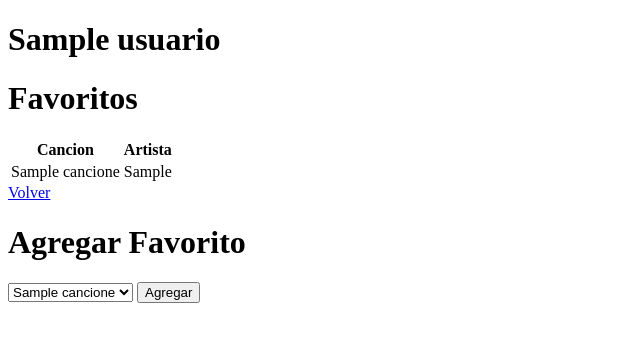
After one commit to Tezk0/practica_canciones, a Flask app: page /usuarios/1 in a window 1280 px wide. The commit adds this page. Shown: the top 342 px of the page, without its empty margins (0-640 px from the left). Run offline with Flask 3, Linux system fonts and the light colour scheme; tables that the repository leaves empty hold one stand-in row (values such as "Sample post").

Commit message:
todo listo(salvo la modularizacion)

```diff
--- a/app.py
+++ b/app.py
@@ -1,5 +1,7 @@
 from flask import Flask, render_template, redirect, session, request, flash
 from usuario import Usuario
+from cancion import Cancion
+from favorito import Favorito
 
 app = Flask(__name__)
 
@@ -42,12 +44,81 @@ def crear():
 
     return redirect("/"), flash("Cuenta creada correctamente", "success")
 
+@app.route("/canciones")
+def canciones():
+    canciones = Cancion.get_all()
+    return render_template("canciones.html", canciones=canciones)
+
+@app.route("/Crear_cancion", methods=['POST'])
+def crear_cancion():
+    titulo = request.form.get('titulo')
+    artista = request.form.get('artista')
+
+    try:
+        cancion_id = Cancion.save({
+            'titulo': titulo,
+            'artista': artista
+        })
+
+        if not cancion_id:
+            flash("No se pudo crear la cancion", "error")
+            return redirect("/canciones")
 
 
+    except ValueError as error:
+        flash(str(error), "error")
+        return redirect("/canciones")
+
+    return redirect("/canciones"), flash("Cancion creada!", "success")
+
+@app.route("/usuarios/<int:user_id>")
+def usuario(user_id):
+    datos = {
+        "id": user_id
+    }
+
+    usuario = Usuario.get_by_id(datos)
+
+    canciones = Cancion.get_all()
+
+    favoritos= Favorito.get_by_usuario_id(user_id)
+
+    return render_template("usuario.html", usuario=usuario, canciones=canciones,favoritos=favoritos)
+
+@app.route("/Add_favorito", methods=['POST'])
+def add():
+    datos = {
+    "usuario_id": request.form["usuario_id"],
+    "cancion_id": request.form["cancion_id"]
+    }
+    Favorito.agregar_fav(datos)
+    return redirect(f"/usuarios/{datos['usuario_id']}")
+
+@app.route("/cancion/<int:cancion_id>")
+def mostar_cancion(cancion_id):
+    datos = {
+        "id": cancion_id
+    }
+
+    cancion = Cancion.get_by_id(datos)
+
+    usuarios = Usuario.get_all()
+
+    usuarios_favoritos = Favorito.get_all_users_on_song(cancion_id)
+
+    usuarios_favoritos_ids = [u["id"] for u in usuarios_favoritos]
 
 
+    return render_template("cancion.html", cancion=cancion, usuarios=usuarios, usuarios_favoritos=usuarios_favoritos, usuarios_favoritos_ids=usuarios_favoritos_ids)
 
-
+@app.route("/Agregar_usuario_fav", methods=['POST'])
+def agregar_usuario_fav():
+    datos = {
+    "usuario_id": request.form["usuario_id"],
+    "cancion_id": request.form["cancion_id"]
+    }
+    Favorito.agregar_fav(datos)
+    return redirect(f"/cancion/{datos['cancion_id']}")
 
 
 if __name__ == "__main__":
--- a/cancion.py
+++ b/cancion.py
@@ -0,0 +1,35 @@
+from mysqlconnection import connectToMySQL
+DB_NAME =  'esquema_canciones'
+
+class Cancion:
+    def __init__(self, data):
+        self.id = data['id']
+        self.titulo = data['titulo']
+        self.artista = data['artista']
+        self.created_at = data['created_at']
+        self.updated_at = data['updated_at']
+
+    @classmethod
+    def save(cls, data):
+        query = "INSERT INTO canciones (titulo, artista) VALUES (%(titulo)s, %(artista)s);"
+        # %(dato)s = sentencia preparada
+        return connectToMySQL(DB_NAME).query_db(query, data)
+
+    @classmethod
+    def get_all(cls):
+        query ="SELECT * FROM canciones;"
+        resultados = connectToMySQL(DB_NAME).query_db(query)
+
+        canciones = []
+
+        for cancion in resultados:
+            canciones.append(cls(cancion))
+
+        return canciones
+
+    @classmethod
+    def get_by_id(cls,datos):
+        query = "SELECT * FROM canciones WHERE id = %(id)s;"
+        resultados = connectToMySQL(DB_NAME).query_db(query,datos)
+
+        return cls(resultados[0])
--- a/db.sql
+++ b/db.sql
@@ -54,7 +54,7 @@ CREATE TABLE IF NOT EXISTS `esquema_canciones`.`favoritos` (
   CONSTRAINT `fk_usuarios_has_canciones_canciones1`
     FOREIGN KEY (`cancion_id`)
     REFERENCES `esquema_canciones`.`canciones` (`id`)
-    ON DELETE NO ACTION
+    ON DELETE CASCADE -- lo q me costo estasola linea d codigo won
     ON UPDATE NO ACTION)
 ENGINE = InnoDB;
 
--- /dev/null
+++ b/favorito.py
@@ -0,0 +1,49 @@
+from mysqlconnection import connectToMySQL
+
+DB_NAME = "esquema_canciones"
+
+class Favorito:
+    @classmethod
+    def get_by_usuario_id(cls, usuario_id):
+        query = """
+            SELECT c.id, c.titulo, c.artista
+            FROM usuarios AS u
+            LEFT JOIN favoritos AS f ON f.usuario_id = u.id
+            LEFT JOIN canciones AS c ON c.id = f.cancion_id
+            WHERE u.id = %(usuario_id)s;
+        """
+        resultados = connectToMySQL(DB_NAME).query_db(query, {"usuario_id": usuario_id})
+
+        return [fila for fila in resultados if fila["id"] is not None]
+
+    @classmethod
+    def get_all_users_on_song(cls, cancion_id):
+        query = """
+            SELECT DISTINCT u.id, u.nombre
+            FROM favoritos AS f
+            INNER JOIN usuarios AS u ON u.id = f.usuario_id
+            WHERE f.cancion_id = %(cancion_id)s;
+        """
+        return connectToMySQL(DB_NAME).query_db(query, {"cancion_id": cancion_id})
+
+    @classmethod
+    def agregar_fav(cls, data):
+        check_if_duplicate = """
+            SELECT usuario_id
+            FROM favoritos
+            WHERE usuario_id = %(usuario_id)s
+            AND cancion_id = %(cancion_id)s;
+        """
+
+        duplicate = connectToMySQL(DB_NAME).query_db(check_if_duplicate, data)
+
+        if duplicate:
+            return "Usuario duplicado"
+
+        query = """
+            INSERT INTO favoritos (usuario_id, cancion_id)
+            VALUES (%(usuario_id)s, %(cancion_id)s);
+        """
+        resultado = connectToMySQL(DB_NAME).query_db(query, data)
+
+        return resultado is not False
--- a/templates/index.html
+++ b/templates/index.html
@@ -29,10 +29,11 @@
                 </thead>
                 <tbody>
                 {% for usuario in usuarios %}
-                    <td><a href="">{{ usuario.nombre }}</a></td>
+                    <td><a href="usuarios/{{ usuario.id }}">{{ usuario.nombre }}</a></td>
                 {% endfor %}
                 </tbody>
             </table>
+            <a href="/canciones">Agregar canciones</a>
         </div>
     </div>
 </body>
--- /dev/null
+++ b/templates/usuario.html
@@ -0,0 +1,43 @@
+<!DOCTYPE html>
+<html lang="en">
+<head>
+    <meta charset="UTF-8">
+    <meta name="viewport" content="width=device-width, initial-scale=1.0">
+    <title>Usuario numero {{ usuario.id }}</title>
+</head>
+<body>
+    <h1>{{ usuario.nombre }}</h1>
+    <div class="favoritos">
+        <h1>Favoritos</h1>
+        <table>
+            <thead>
+                <th>Cancion</th>
+                <th>Artista</th>
+            </thead>
+            <tbody>
+            {% for cancion in favoritos %}
+                <td>{{ cancion.titulo }}</td>
+                <td>{{ cancion.artista }}</td>
+            {% endfor %}
+            </tbody>
+        </table>
+        <a href="/">Volver</a>
+    </div>
+
+    <div class="agregar_fav">
+        <h1>Agregar Favorito</h1>
+        <form action="/Add_favorito" method="post">
+        <input type="hidden" name="usuario_id" value="{{ usuario.id }}">
+
+            <select name="cancion_id" required>
+                {% for cancion in canciones %}
+                <option value= "{{ cancion.id }}">
+                    {{ cancion.titulo }}
+                </option>
+                {% endfor %}
+            </select>
+            <input type="submit" value="Agregar">
+        </form>
+    </div>
+</body>
+</html>
--- a/usuario.py
+++ b/usuario.py
@@ -27,3 +27,10 @@ class Usuario:
             usuarios.append(cls(usuario))
 
         return usuarios
+
+    @classmethod
+    def get_by_id(cls,datos):
+        query = "SELECT * FROM usuarios WHERE id = %(id)s;"
+        resultados = connectToMySQL(DB_NAME).query_db(query,datos)
+
+        return cls(resultados[0])
```
Also changed, not shown: templates/cancion.html (added, +47 -0 lines), templates/canciones.html (+26 -0 lines), 1 other file.
